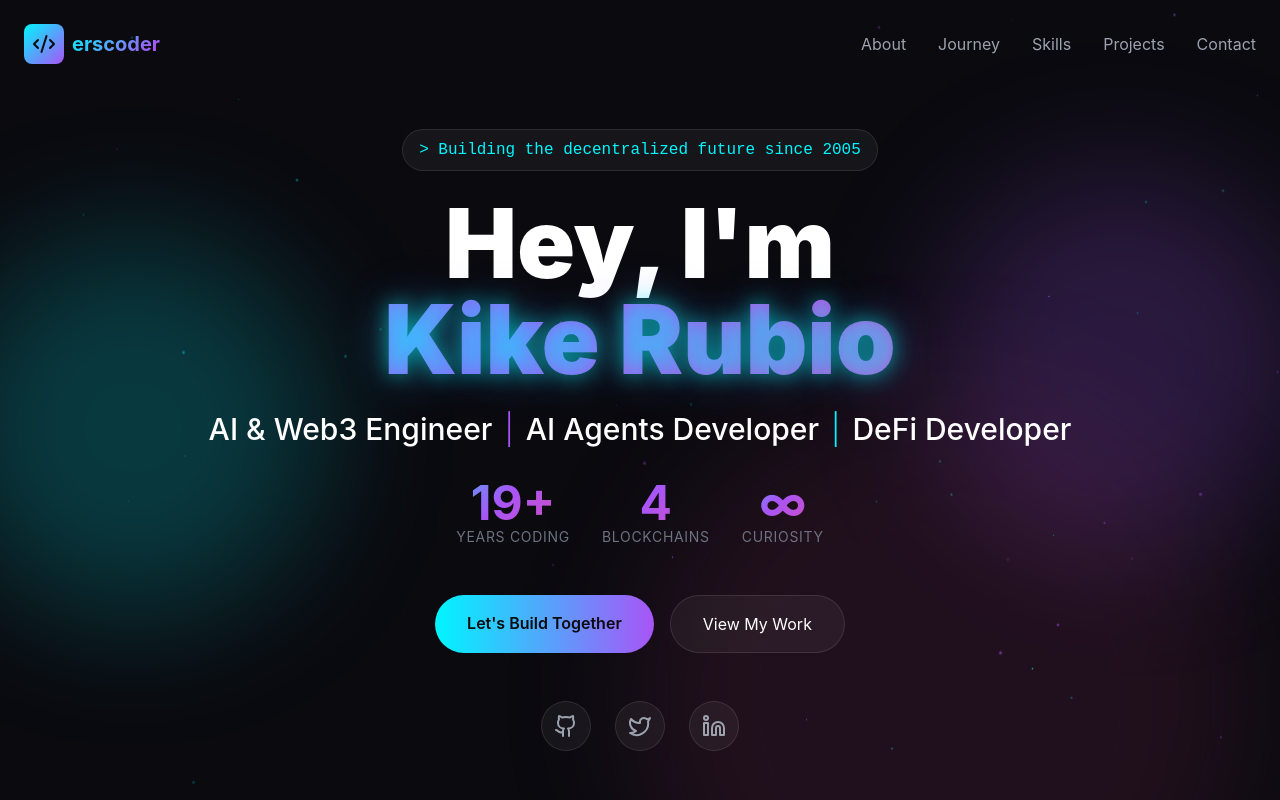
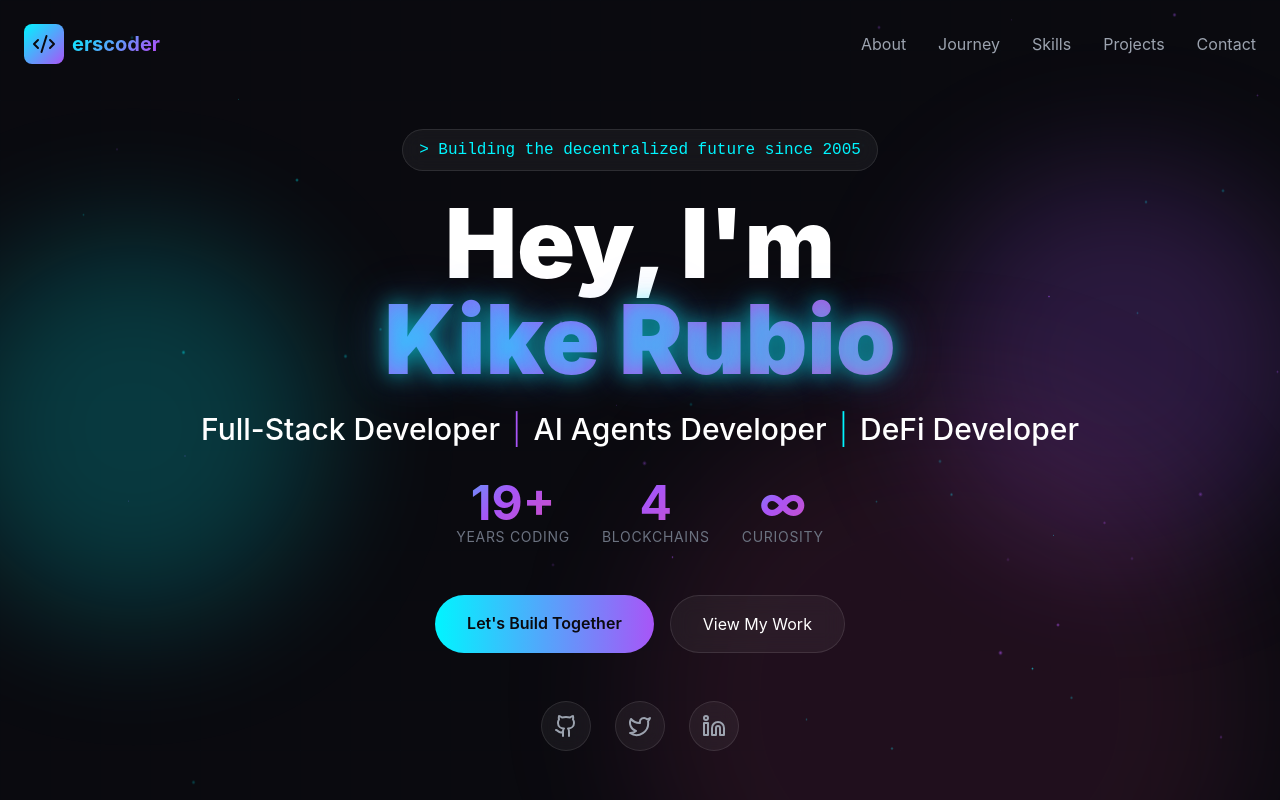
Before and after one commit to erscoder/erscoder.com, a Next.js app: page / in a window 1280 px wide. Shown: the top 800 px of the page. Built offline with nearby package versions, Linux system fonts and the light colour scheme.

Commit message:
feat: update tagline to Full-Stack | AI Agents | DeFi

```diff
--- a/components/Hero.tsx
+++ b/components/Hero.tsx
@@ -82,11 +82,12 @@ export default function Hero() {
             animate={{ opacity: 1 }}
             transition={{ delay: 0.5 }}
           >
-            <span className="text-white font-medium">AI & Web3 Engineer</span>
+            <span className="text-white font-medium">Full-Stack Developer</span>
             <span className="mx-3 text-cyber-purple">|</span>
             <span className="text-white font-medium">AI Agents Developer</span>
             <span className="mx-3 text-cyber-cyan">|</span>
             <span className="text-white font-medium">DeFi Developer</span>
+
           </motion.div>
 
           {/* Stats */}
```
